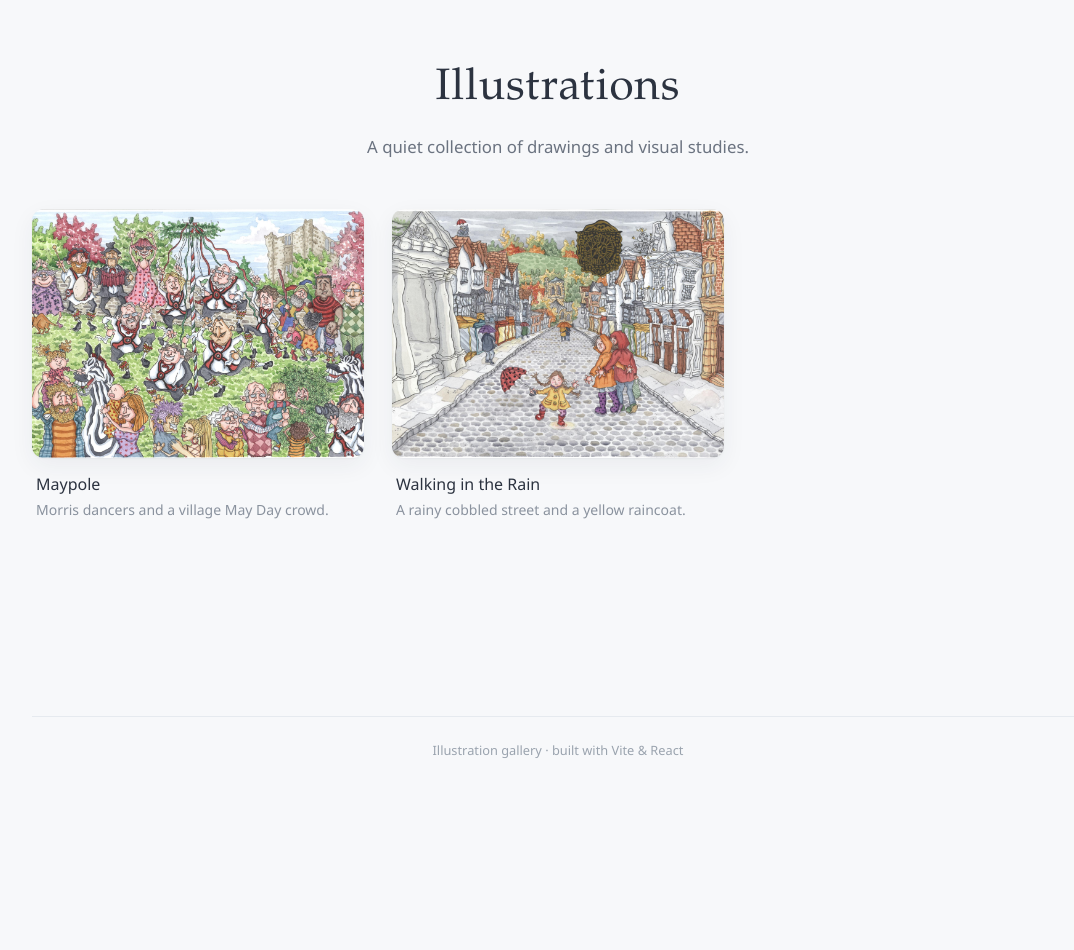
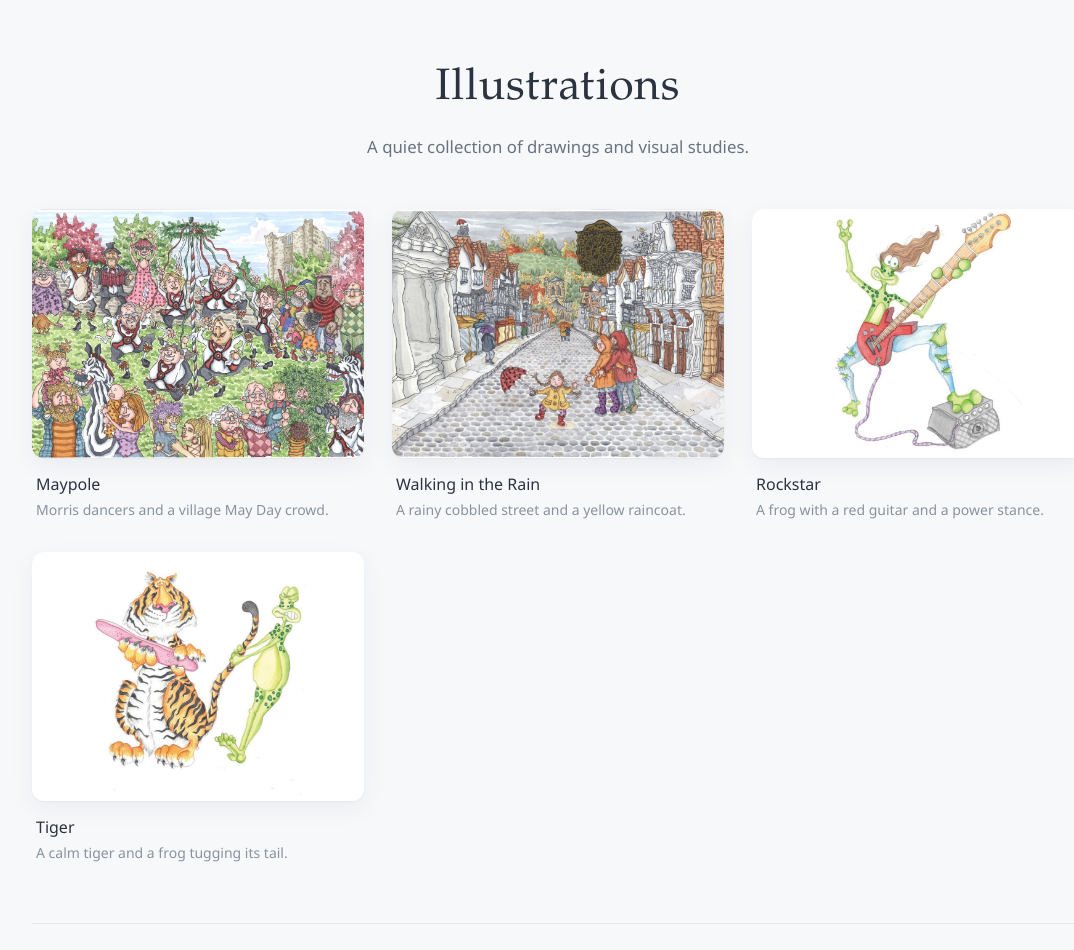
Before and after one commit to LeaDean/illustration-gallery, a React (Vite) app: page / in a window 1280 px wide. Shown: the top 950 px of the page, without its empty margins (82-1156 px from the left). Before the commit the page ends 800 px from the top, so only its background shows below. Built offline with nearby package versions, Linux system fonts and the light colour scheme.

Commit message:
Add Rockstar and Tiger illustrations from frogfrogfrog.

```diff
--- a/src/data/illustrations.ts
+++ b/src/data/illustrations.ts
@@ -29,4 +29,16 @@ export const illustrations: Illustration[] = [
     description: 'A rainy cobbled street and a yellow raincoat.',
     src: withBase('illustrations/walking-in-the-rain.jpg'),
   },
+  {
+    id: 'rockstar',
+    title: 'Rockstar',
+    description: 'A frog with a red guitar and a power stance.',
+    src: withBase('illustrations/rockstar.jpg'),
+  },
+  {
+    id: 'tiger',
+    title: 'Tiger',
+    description: 'A calm tiger and a frog tugging its tail.',
+    src: withBase('illustrations/tiger.jpg'),
+  },
 ]
```
Also changed, not shown: public/illustrations/rockstar.jpg (added), public/illustrations/tiger.jpg (added).
